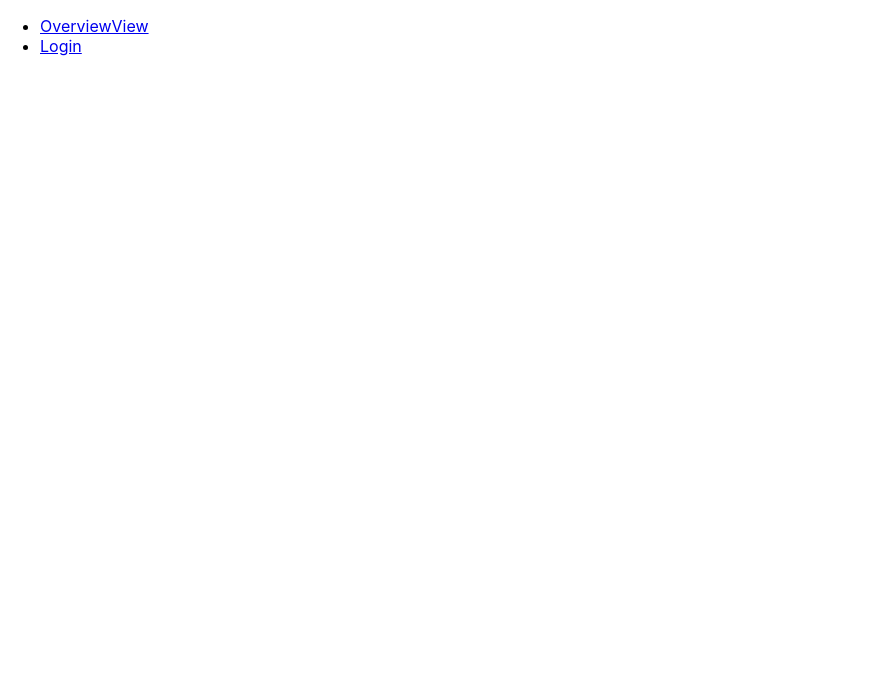
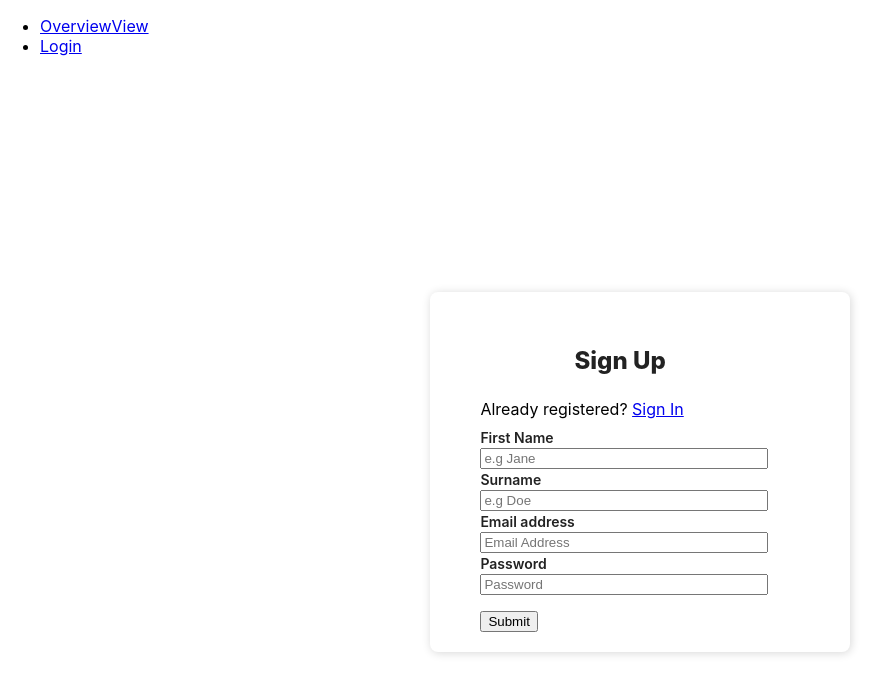
Before and after one commit to KI-Projekt/Kino, a React (Create React App) app: page /signUp in a window 1280 px wide. Before the commit this address had no page. Shown: the top 694 px of the page, without its empty margins (0-893 px from the left). Built offline with nearby package versions, Linux system fonts and the light colour scheme.

Commit message:
feat: implement signUp and restyle Login

```diff
--- a/src/App.tsx
+++ b/src/App.tsx
@@ -3,6 +3,7 @@ import './App.css';
 import { BrowserRouter, Link, Route, Routes } from 'react-router-dom';
 import Login from './components/Login';
 import OverviewView from './views/OverviewView';
+import SignUp from './components/SignUp';
 
 function App() {
   return (
@@ -14,13 +15,14 @@ function App() {
                 <Link to="/">OverviewView</Link>
               </li>
               <li>
-                <Link to="/auth">Login</Link>
+                <Link to="/login">Login</Link>
               </li>
             </ul>
           </nav>
           <Routes>
             <Route path="/" element={<OverviewView />} />
-            <Route path="/auth" element={<Login />} />
+            <Route path="/login" element={<Login />} />
+            <Route path="/signUp" element={<SignUp />} />
           </Routes>
         </div>
       </BrowserRouter>
--- a/src/components/Login.tsx
+++ b/src/components/Login.tsx
@@ -1,29 +1,27 @@
 import React, { useState } from "react"
+import '../styles/Login.css';
 
 function Login () {
-  const [authMode, setAuthMode] = useState("signin")
+  /*const [LoginMode, setLoginMode] = useState("signin")
 
-  const changeAuthMode = () => {
-    setAuthMode(authMode === "signin" ? "signup" : "signin")
+  const changeLoginMode = () => {
+    setLoginMode(LoginMode === "signin" ? "signup" : "signin")
   }
 
-  if (authMode === "signin") {
+  if (LoginMode === "signin") {*/
     return (
-      <div className="Auth-form-container">
-        <form className="Auth-form">
-          <div className="Auth-form-content">
-            <h3 className="Auth-form-title">Sign In</h3>
+      <div className="Login-form-container">
+        <form className="Login-form">
+          <div className="Login-form-content">
+            <h3 className="Login-form-title">Sign In</h3>
             <div className="text-center">
-              Not registered yet?{" "}
-              <span className="link-primary" onClick={changeAuthMode}>
-                Sign Up
-              </span>
+              Not registered yet? <a href="signUp">Sign Up</a>
             </div>
-            <div className="form-group mt-3">
+            <div className="form-login-email-label">
               <label>Email address</label>
               <input
                 type="email"
-                className="form-control mt-1"
+                className="form-login-input"
                 placeholder="Enter email"
               />
             </div>
@@ -31,32 +29,32 @@ function Login () {
               <label>Password</label>
               <input
                 type="password"
-                className="form-control mt-1"
+                className="form-login-input"
                 placeholder="Enter password"
               />
             </div>
             <div className="d-grid gap-2 mt-3">
-              <button type="submit" className="btn btn-primary">
+              <button type="submit" className="btn-primary">
                 Submit
               </button>
             </div>
-            <p className="text-center mt-2">
+            {/* <p className="text-center mt-2">
               Forgot <a href="#">password?</a>
-            </p>
+            </p> */}
           </div>
         </form>
       </div>
     )
   }
-
+/*
   return (
-    <div className="Auth-form-container">
-      <form className="Auth-form">
-        <div className="Auth-form-content">
-          <h3 className="Auth-form-title">Sign In</h3>
+    <div className="Login-form-container">
+      <form className="Login-form">
+        <form className="Login-form-content">
+          <h3 className="Login-form-title">Sign Up</h3>
           <div className="text-center">
             Already registered?{" "}
-            <span className="link-primary" onClick={changeAuthMode}>
+            <span className="link-primary" onClick={changeLoginMode}>
               Sign In
             </span>
           </div>
@@ -64,7 +62,7 @@ function Login () {
             <label>Full Name</label>
             <input
               type="email"
-              className="form-control mt-1"
+              className="form-login-input"
               placeholder="e.g Jane Doe"
             />
           </div>
@@ -72,7 +70,7 @@ function Login () {
             <label>Email address</label>
             <input
               type="email"
-              className="form-control mt-1"
+              className="form-login-input"
               placeholder="Email Address"
             />
           </div>
@@ -80,7 +78,7 @@ function Login () {
             <label>Password</label>
             <input
               type="password"
-              className="form-control mt-1"
+              className="form-login-input"
               placeholder="Password"
             />
           </div>
@@ -92,10 +90,17 @@ function Login () {
           <p className="text-center mt-2">
             Forgot <a href="#">password?</a>
           </p>
-        </div>
+        </form>
       </form>
     </div>
   )
 }
 
+<! -- {" "}
+              <span className="link-primary" onClick={changeLoginMode}>
+                Sign Up
+              </span>
+              -- !>
+              */
+
 export default Login;
--- /dev/null
+++ b/src/components/SignUp.tsx
@@ -0,0 +1,60 @@
+import React from "react"
+import '../styles/Login.css';
+
+function SignUp () {
+
+
+  return (
+    <div className="Login-form-container">
+      <form className="Login-form">
+        <form className="Login-form-content">
+          <h3 className="Login-form-title">Sign Up</h3>
+          <div className="text-center">
+            Already registered? <a href="login">Sign In</a>
+          </div>
+          <div className="form-group mt-3">
+            <label>First Name</label>
+            <input
+              type="text"
+              className="form-login-input"
+              placeholder="e.g Jane"
+            />
+          </div>
+          <div className="form-group mt-3">
+            <label>Surname</label>
+            <input
+              type="text"
+              className="form-login-input"
+              placeholder="e.g Doe"
+            />
+          </div>
+          <div className="form-group mt-3">
+            <label>Email address</label>
+            <input
+              type="email"
+              className="form-login-input"
+              placeholder="Email Address"
+            />
+          </div>
+          <div className="form-group mt-3">
+            <label>Password</label>
+            <input
+              type="password"
+              className="form-login-input"
+              placeholder="Password"
+            />
+          </div>
+          <div className="d-grid gap-2 mt-3">
+            <button type="submit" className="btn btn-primary">
+              Submit
+            </button>
+          </div>
+        </form>
+      </form>
+    </div>
+  )
+}
+
+
+
+export default SignUp;
--- a/src/styles/Login.css
+++ b/src/styles/Login.css
@@ -3,7 +3,7 @@
     background-color: white;
   }
 
-  .Auth-form-container {
+  .Login-form-container {
     display: flex;
     justify-content: center;
     align-items: center;
@@ -11,7 +11,8 @@
     height: 100vh;
   }
 
-  .Auth-form {
+  .Login-form {
+    display: flex;
     width: 420px;
     box-shadow: rgb(0 0 0 / 16%) 1px 1px 10px;
     padding-top: 30px;
@@ -20,12 +21,12 @@
     background-color: white;
   }
 
-  .Auth-form-content {
+  .Login-form-content {
     padding-left: 12%;
     padding-right: 12%;
   }
 
-  .Auth-form-title {
+  .Login-form-title {
     text-align: center;
     margin-bottom: 1em;
     font-size: 24px;
@@ -38,3 +39,15 @@
     font-weight: 600;
     color: rgb(34, 34, 34);
   }
+
+  .form-login-input {
+    width: 100%;
+  }
+
+  .btn-primary {
+    margin-top: 1rem;
+  }
+
+  .text-center {
+    margin-bottom: 0.5rem;
+  }
```
